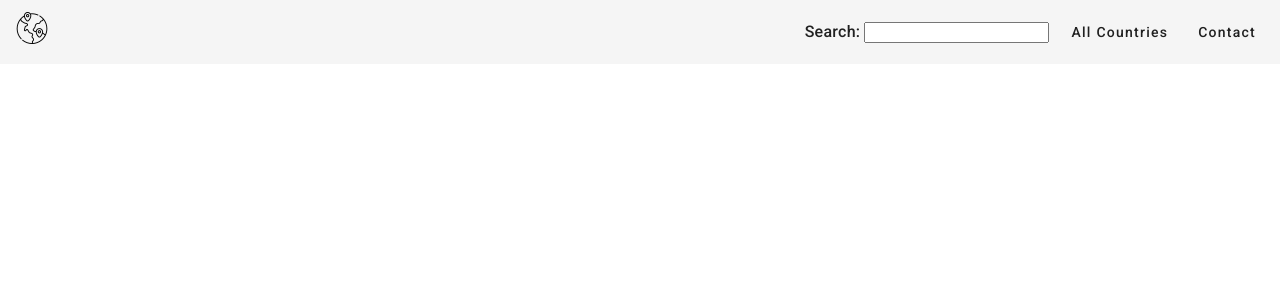
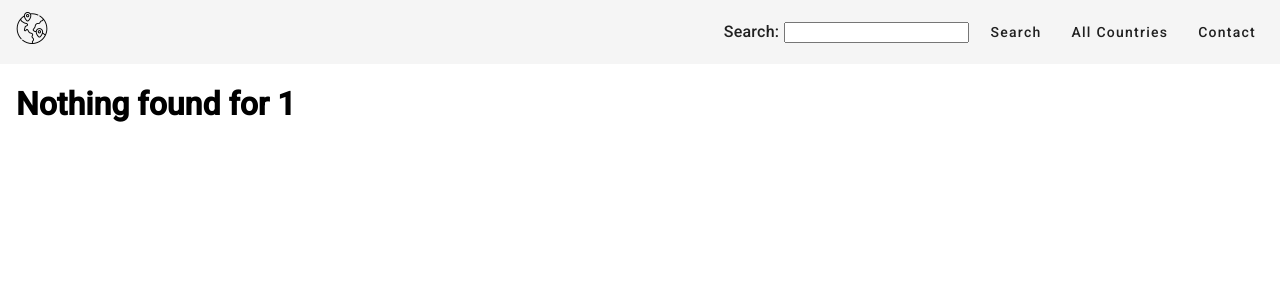
Before and after one commit to Kreizbandl/Angular_Countries, an Angular app: page /country-list/1 in a window 1280 px wide. Before the commit this address led to /. Shown: the top 300 px of the page. Built offline with nearby package versions, Linux system fonts and the light colour scheme.

Commit message:
added search functionality

```diff
--- a/src/app/app-routing.module.ts
+++ b/src/app/app-routing.module.ts
@@ -11,6 +11,7 @@ const routes: Routes = [
   { path: 'home', component: HomeComponent },
   { path: 'contact', component: ContactComponent },
   { path: 'country-list', component: CountryListComponent },
+  { path: 'country-list/:searchTerm', component: CountryListComponent },
   { path: 'country-detail', component: CountryDetailComponent },
 ];
 
--- a/src/app/countries-service.service.ts
+++ b/src/app/countries-service.service.ts
@@ -30,4 +30,14 @@ export class CountriesServiceService {
       }
     });
   }
+
+  getCountriesBySearch(searchTerm: string): Country[]{
+    var foundCountries: Country[] = [];
+    this.countries.forEach(country => {
+      if(country.name.common.includes(searchTerm)){
+        foundCountries.push(country);
+      }
+    });
+    return foundCountries;
+  }
 }
--- a/src/app/country-list/country-list.component.html
+++ b/src/app/country-list/country-list.component.html
@@ -1,13 +1,12 @@
-<h1>Alle Länder</h1>
+<h1>{{ showCountries }}</h1>
+
 <div *ngIf="countries">
     <div fxLayout="row wrap">
         <div *ngFor="let country of countries" >
             <mat-card>
                 <a routerLink="/country-detail" [queryParams]="{ data: country.name.common }">
                     <mat-card-header>
-                        <mat-card-title>
-                                {{ country.name.common }}
-                        </mat-card-title>
+                        <mat-card-title>{{ country.name.common }}</mat-card-title>
                     </mat-card-header>
                     <mat-card-content>
                         <img alt="{{ country.flags.alt }}" src="{{ country.flags.png }}">
--- a/src/app/country-list/country-list.component.ts
+++ b/src/app/country-list/country-list.component.ts
@@ -3,16 +3,6 @@ import { CountriesServiceService } from '../countries-service.service';
 import { ActivatedRoute } from '@angular/router';
 import { Country } from '../country.interface';
 
-//TODO: remove duplicates
-/* export interface ICountry {
-  name: {
-    common: string;
-    official: string;
-  };
-  flags: {
-    png: string;
-  };
-} */
 @Component({
   selector: 'app-country-list',
   templateUrl: './country-list.component.html',
@@ -20,11 +10,36 @@ import { Country } from '../country.interface';
 })
 export class CountryListComponent implements OnInit{
   countries: Country[] = [];
+  searchTerm: string | null | undefined = null;
+  showCountries: string = '';
 
-  constructor(private router: ActivatedRoute, private service: CountriesServiceService){
+  constructor(
+    private router: ActivatedRoute,
+    private service: CountriesServiceService
+  ){}
+
+  ngOnInit(): void {
+    //subscribe to changes of country to search for
+    this.router.params.subscribe(params => {
+      this.searchTerm = params['searchTerm'];
+
+      //if no search term -> load all countries
+      if(this.searchTerm === null || this.searchTerm === undefined){
+        this.showCountries = 'All Countries';
+        this.countries = this.service.countries;
+      }else{
+        //only get searched countries
+        this.countries = this.service.getCountriesBySearch(this.searchTerm);
+        if(this.countries.length === 0){
+          //error message
+          this.showCountries = 'Nothing found for ' + this.searchTerm;
+        }else{
+          //found items
+          this.showCountries = 'Found Countries for ' + this.searchTerm;
+        }
+      }
+
+    });
   }
 
-  ngOnInit(): void {
-    this.countries = this.service.countries;
-  }
 }
--- a/src/app/navbar/navbar.component.html
+++ b/src/app/navbar/navbar.component.html
@@ -1,12 +1,18 @@
 <mat-toolbar>
+
     <a routerLink="/home">
         <img alt="logo" src="assets/logo.png">
     </a>
+
     <span class="navbar-spacer"></span>
+
     <div class="tabs">
         <label for="search">Search: </label>
-        <input type="text" id="search" name="search">
+        <input type="text" id="search" name="search" [(ngModel)]="searchTerm">
+        <a mat-button (click)="goToCountriesList()">Search</a>
+
         <a mat-button routerLink="/country-list">All Countries</a>
         <a mat-button routerLink="/contact">Contact</a>
     </div>
+
 </mat-toolbar>
--- a/src/app/navbar/navbar.component.ts
+++ b/src/app/navbar/navbar.component.ts
@@ -1,4 +1,6 @@
 import { Component } from '@angular/core';
+import { CountriesServiceService } from '../countries-service.service';
+import { ActivatedRoute, Router } from '@angular/router';
 
 @Component({
   selector: 'app-navbar',
@@ -6,5 +8,14 @@ import { Component } from '@angular/core';
   styleUrls: ['./navbar.component.css']
 })
 export class NavbarComponent {
+  searchTerm: string = '';
 
+  constructor(private route: ActivatedRoute, private router: Router, private service: CountriesServiceService){}
+
+  goToCountriesList(): void {
+    if(this.searchTerm !== ''){
+      // TODO precheck if countries exist -> avoid empty page
+      this.router.navigate(['/country-list', this.searchTerm]);
+    }
+  }
 }
```
Lines whose indentation alone changed are shown as unchanged.
